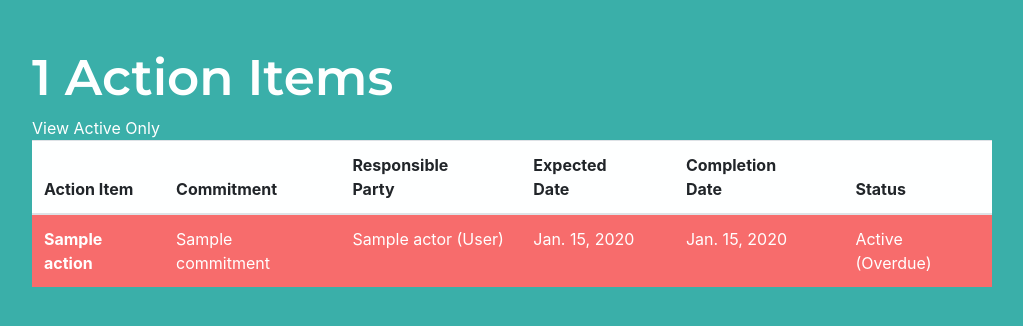
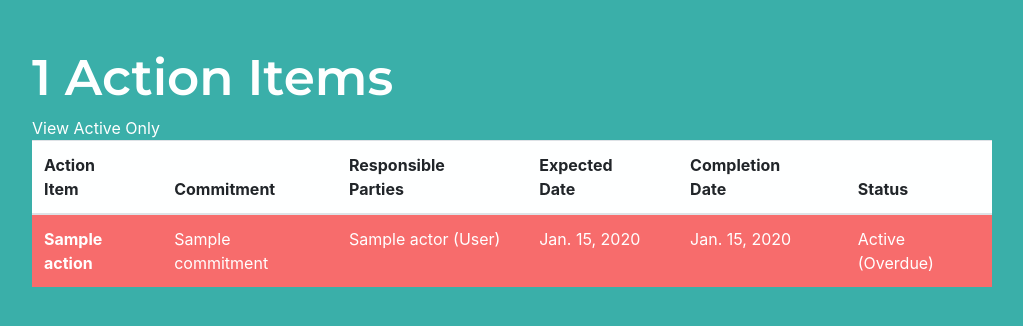
Before and after one commit to acounsel/lastmile, a Django app: page /actions/ in a window 1280 px wide. Shown: the part 56-382 px from the top of the page, without its empty margins (128-1151 px from the left). Run offline with Django 3.2, Linux system fonts and the light colour scheme; a user stored in the database is signed in; tables that the repository leaves empty hold one stand-in row (values such as "Sample post"); some libraries are stand-ins or nearby versions.

Commit message:
change responsible_party to m2m

```diff
--- a/lastmile/models.py
+++ b/lastmile/models.py
@@ -205,7 +205,9 @@ class Action(models.Model):
         blank=True, null=True)
     responsible_party = models.ForeignKey(Actor,
         on_delete=models.SET_NULL,
-        blank=True, null=True)
+        blank=True, null=True, related_name='deprecated')
+    responsible_parties = models.ManyToManyField(Actor,
+        blank=True)
     expected_completion_date = models.DateField(
         blank=True, null=True)
     completion_date = models.DateField(
--- a/lastmile/templates/lastmile/action_list.html
+++ b/lastmile/templates/lastmile/action_list.html
@@ -11,7 +11,7 @@
     <tr>
       <th scope="col">Action Item</th>
       <th scope="col">Commitment</th>
-      <th scope="col">Responsible Party</th>
+      <th scope="col">Responsible Parties</th>
       <th scope="col">Expected Date</th>
       <th scope="col">Completion Date</th>
       <th scope="col">Status</th>
@@ -22,7 +22,7 @@
     <tr class="bg-{{ action.get_status_color }} {{ action.get_text_color }}">
       <th scope="row"><a href="{% url 'action-detail' pk=action.id %}" class="{{ action.get_text_color }}">{{ action.name }}</a></th>
       <td><a href="{{ action.commitment.get_absolute_url }}" class="{{ action.get_text_color }}">{{ action.commitment }}</a></td>
-      <td><a href="{{ action.responsible_party.get_absolute_url }}" class="{{ action.get_text_color }}">{{ action.responsible_party }}</a></td>
+      <td><a href="{{ action.responsible_party.get_absolute_url }}" class="{{ action.get_text_color }}">{{ action.responsible_parties.all|join:", " }}</a></td>
       <td>{{ action.expected_completion_date }}</td>
       <td>{{ action.completion_date }}</td>
       <td>{{ action.get_status_display }} {% if action.get_status %}({{ action.get_status|title }}){% endif %}</td>
--- a/lastmile/templates/lastmile/commitment_detail.html
+++ b/lastmile/templates/lastmile/commitment_detail.html
@@ -25,7 +25,11 @@
         {% for action in commitment.action_set.all %}
         <tr class="bg-{{ action.get_status_color }} {{ action.get_text_color }}">
           <th scope="row"><a href="{% url 'action-detail' pk=action.id %}" class="{{ action.get_text_color }}">{{ action.name }}</a></th>
-          <td><a href="{% if action.responsible_party %}{% url 'actor-detail' pk=action.responsible_party.id %}{% endif %}" class="{{ action.get_text_color }}">{{ action.responsible_party }}</a></td>
+          <td>
+            {% for party in action.responsible_parties.all %}
+            <a href="{% url 'actor-detail' pk=party.id %}" class="{{ action.get_text_color }}">{{ party }} </a>
+            {% endfor %}
+          </td>
           <td>{{ action.expected_completion_date }}</td>
           <td>{{ action.completion_date }}</td>
           <td>{{ action.get_status_display }} {% if action.get_status %}({{ action.get_status|title }}){% endif %}</td>
--- a/lastmile/views.py
+++ b/lastmile/views.py
@@ -85,7 +85,7 @@ class ActionView(BaseView):
     model = Action
     fields = ['name', 'description', 'status',
         'status_description','commitment',
-        'responsible_party', 'expected_completion_date',
+        'responsible_parties', 'expected_completion_date',
         'completion_date']
 
 class ActionList(ActionView, ListView):
```
Also changed, not shown: lastmile/templates/lastmile/commitmentcategory_list.html (+6 -6 lines), lastmile/migrations/0008_auto_20200410_1033.py (added).
